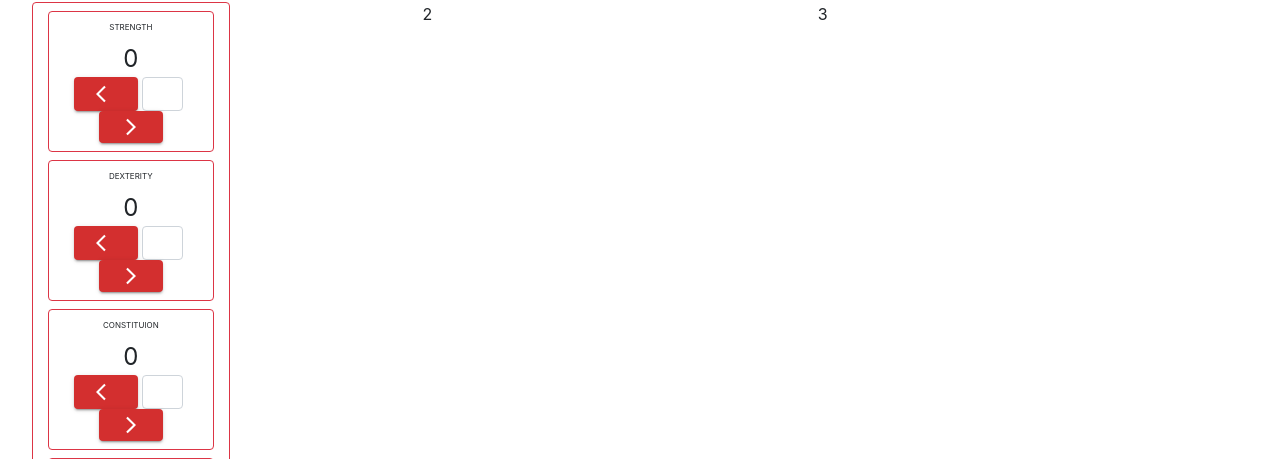
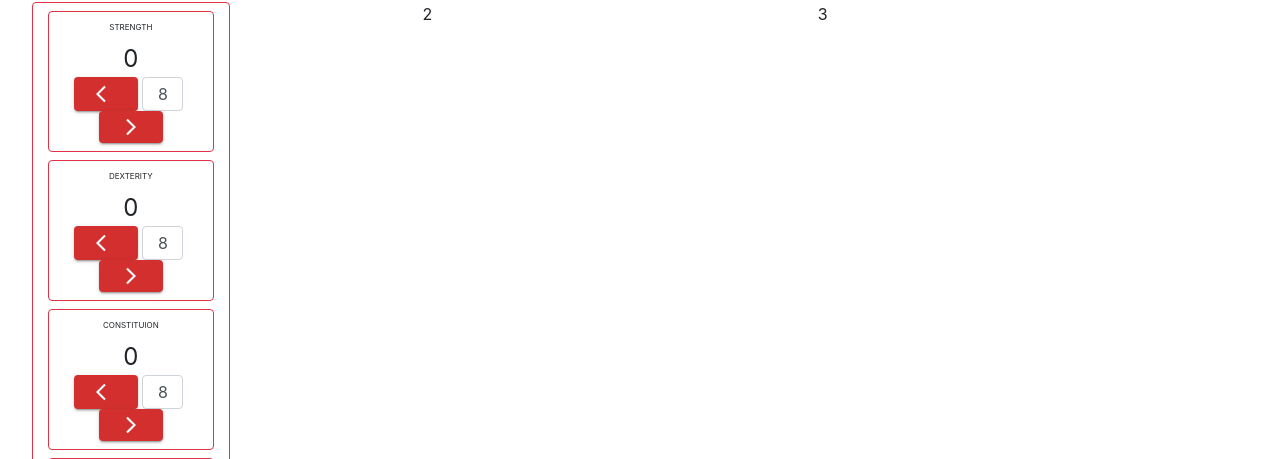
Before and after one commit to w-dib/D-D-Character-Sheet, a React (Create React App) app: page / in a window 1280 px wide. Shown: the part 332-791 px from the top of the page. Built offline with nearby package versions, Linux system fonts and the light colour scheme.

Commit message:
Add counter

```diff
--- a/src/StatBox.js
+++ b/src/StatBox.js
@@ -4,17 +4,52 @@ import ArrowForwardIosIcon from '@mui/icons-material/ArrowForwardIos';
 import Button from '@mui/material/Button';
 
 export default function StatBox(props) {
+  const[count, setCount] = React.useState(8)
 
+  const incrementCount = () => {
+    setCount(count+1);
+
+}
+
+const decrementCount = () => {
+  setCount(count-1);
+}
+
+// const [modifier, setModifier] = React.useState(1)
+
+// const updateModifier = () => {
+//   if (count===1) {
+//     modifier = -1;
+//   }
+//   else if () {
+//     modifier = ??;
+//   }
+//   else if () {
+//     modifier = ??;
+//   }
+//   else if () {
+//     modifier = ??;
+//   }
+//   else if () {
+//     modifier = ??;
+//   }
+// }
     return (
       <div className="col text-center border border-danger rounded mt-2 mb-2">
         <label>{props.stats}</label>
         <div className="d-and-d-statbox-modifier">0</div>
         <div className="row justify-content-center mb-2">
-          <Button size="sm" variant="contained" color="error">
+          <Button
+          onClick={decrementCount}
+          size="sm"
+          variant="contained"
+          color="error">
             <ArrowBackIosIcon fontSize="small"/>
           </Button>
-          <input className="form-control w-25 my-0 mx-1 h-50" />
-          <Button size="sm" variant="contained" color="error">
+          <input className="form-control text-center w-25 my-0 mx-1 h-50 text"
+          value={count}
+          />
+          <Button onClick={incrementCount} size="sm" variant="contained" color="error">
             <ArrowForwardIosIcon fontSize="small"/>
           </Button>
         </div>
```
